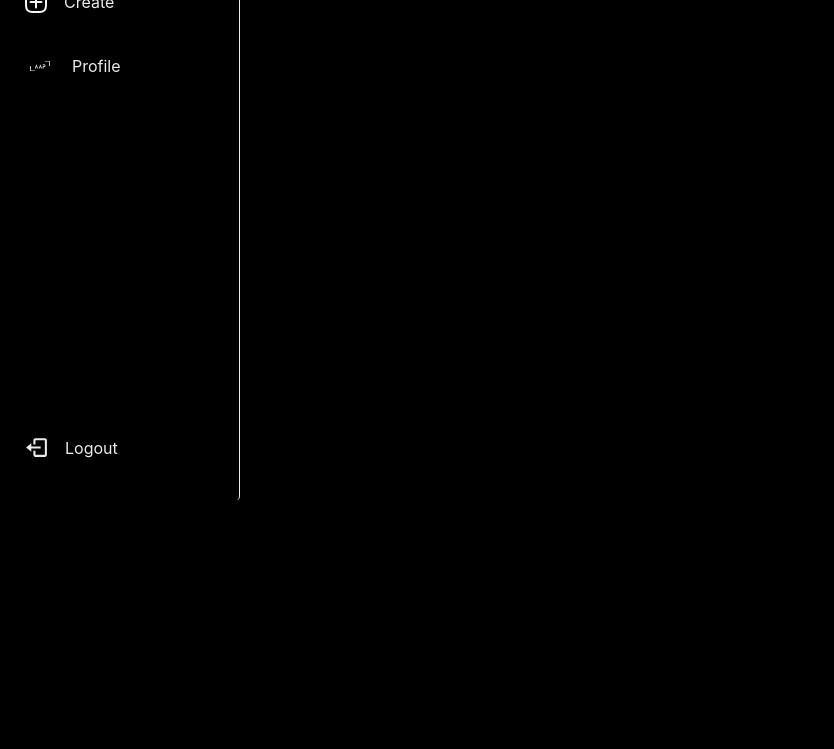
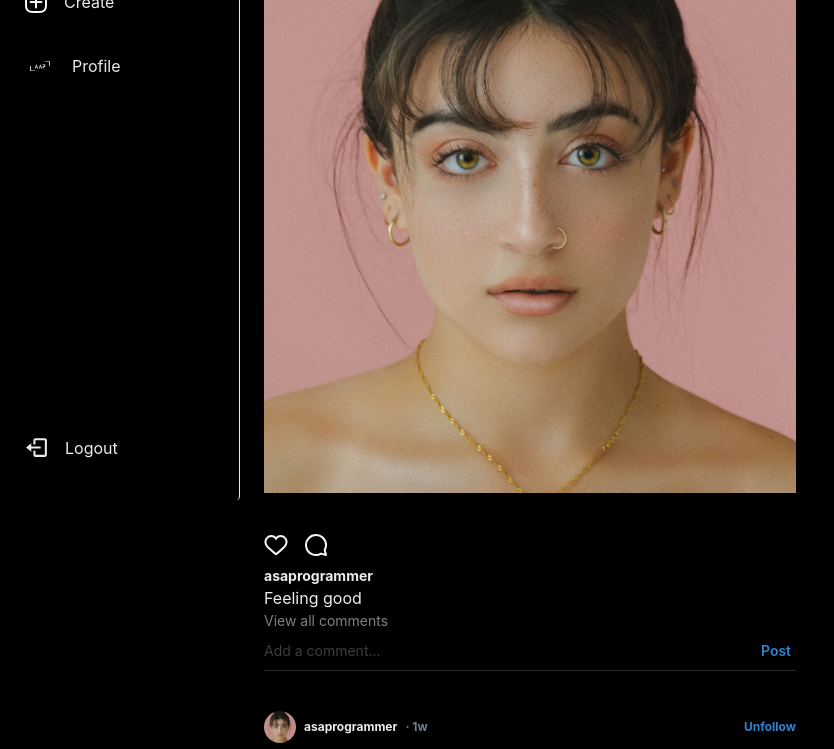
Before and after one commit to KiloxGo/KiloFrame, a React (Vite) app: page / in a window 1280 px wide. Shown: the part 300-1049 px from the top of the page, without its empty margins (0-834 px from the left). Before the commit the page ends 800 px from the top, so only its background shows below. Built offline with nearby package versions, Linux system fonts and the light colour scheme.

Commit message:
feat: add FeedPost, FeedPosts, PostHeader, and PostFooter components for enhanced post display

```diff
--- /dev/null
+++ b/src/components/FeedPosts/FeedPost.jsx
@@ -0,0 +1,17 @@
+import { Box, Image } from "@chakra-ui/react";
+import PostFooter from "./PostFooter";
+import PostHeader from "./PostHeader";
+
+const Feedpost = () => {
+  return (
+    <>
+      <PostHeader />
+      <Box my={2}>
+        <Image src="/img1.png" alt="user profile pic" />
+      </Box>
+      <PostFooter />
+    </>
+  );
+};
+
+export default Feedpost;
--- /dev/null
+++ b/src/components/FeedPosts/FeedPosts.jsx
@@ -0,0 +1,15 @@
+import { Container } from "@chakra-ui/react";
+import FeedPost from "./FeedPost";
+
+const Feedposts = () => {
+  return (
+    <Container maxW={"container.sm"} py={10} px={2}>
+      <FeedPost />
+      <FeedPost />
+      <FeedPost />
+      <FeedPost />
+    </Container>
+  );
+};
+
+export default Feedposts;
--- /dev/null
+++ b/src/components/FeedPosts/PostFooter.jsx
@@ -0,0 +1,81 @@
+import {
+  Box,
+  Button,
+  Flex,
+  Input,
+  InputGroup,
+  InputRightElement,
+  Text,
+} from "@chakra-ui/react";
+import { useState } from "react";
+import {
+  CommentLogo,
+  NotificationsLogo,
+  UnlikeLogo,
+} from "../../assets/constants";
+
+const PostFooter = () => {
+  const [liked, setLiked] = useState(false);
+  const [likes, setLikes] = useState(0);
+  const handleLike = () => {
+    if (liked) {
+      setLiked(false);
+      setLikes(likes - 1);
+    } else {
+      setLiked(true);
+      setLikes(likes + 1);
+    }
+  };
+
+  return (
+    <Box my={10}>
+      <Flex alignItems={"center"} gap={4} w={"full"} pt={0} mb={2} mt={4}>
+        <Box onClick={handleLike} cursor={"pointer"} fontSize={18}>
+          {!liked ? <NotificationsLogo /> : <UnlikeLogo />}
+        </Box>
+
+        <Box cursor={"pointer"} fontSize={18}>
+          <CommentLogo />
+        </Box>
+      </Flex>
+      <Text fontSize="sm" fontWeight={700}>
+        asaprogrammer
+      </Text>
+      <Text as="span" fontWeight={400}>
+        Feeling good
+      </Text>
+      <Text fontSize="sm" color={"gray"}>
+        View all comments
+      </Text>
+      <Flex
+        alignItems={"center"}
+        gap={2}
+        justifyContent={"space-between"}
+        w={"full"}
+      >
+        <InputGroup>
+          <Input
+            variant={"flushed"}
+            placeholder="Add a comment..."
+            fontSize={14}
+          />
+
+          <InputRightElement>
+            <Button
+              fontSize={14}
+              color={"blue.500"}
+              fontWeight={600}
+              cursor={"pointer"}
+              _hover={{ color: "white" }}
+              bg={"transparent"}
+            >
+              Post
+            </Button>
+          </InputRightElement>
+        </InputGroup>
+      </Flex>
+    </Box>
+  );
+};
+
+export default PostFooter;
--- /dev/null
+++ b/src/components/FeedPosts/PostHeader.jsx
@@ -0,0 +1,34 @@
+import { Avatar, Box, Flex, Text } from "@chakra-ui/react";
+
+const PostHeader = () => {
+  return (
+    <Flex
+      justifyContent={"space-between"}
+      alignItems={"center"}
+      w={"full"}
+      my={2}
+    >
+      <Flex alignItems={"center"} gap={2}>
+        <Avatar src="/img1.png" alt="user porfile pic" size={"sm"} />
+        <Flex fontSize={12} fontWeight={"bold"} gap="2">
+          asaprogrammer
+          <Box color={"gray.500"}>· 1w</Box>
+        </Flex>
+      </Flex>
+
+      <Box cursor={"pointer"}>
+        <Text
+          fontSize={12}
+          color={"blue.500"}
+          fontWeight={"bold"}
+          _hover={{ color: "white" }}
+          transition={"0.2s ease-in-out"}
+        >
+          Unfollow
+        </Text>
+      </Box>
+    </Flex>
+  );
+};
+
+export default PostHeader;
--- a/src/pages/HomePage/HomePage.jsx
+++ b/src/pages/HomePage/HomePage.jsx
@@ -1,7 +1,24 @@
+import { Box, Container, Flex } from "@chakra-ui/react";
+import FeedPosts from "../../components/FeedPosts/FeedPosts";
+
 const HomePage = () => {
   return (
-    <div>HomePage</div>
-  )
-}
+    <Container maxW={"container.lg'}"}>
+      <Flex gap={20}>
+        <Box flex={2} py={10}>
+          <FeedPosts />
+        </Box>
+        <Box
+          flex={3}
+          mr={20}
+          display={{ base: "none", md: "block" }}
+          maxW={"300px"}
+        >
+          Suggested Users
+        </Box>
+      </Flex>
+    </Container>
+  );
+};
 
-export default HomePage
+export default HomePage;
```
